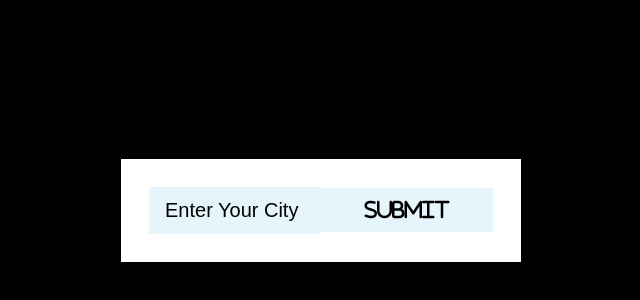
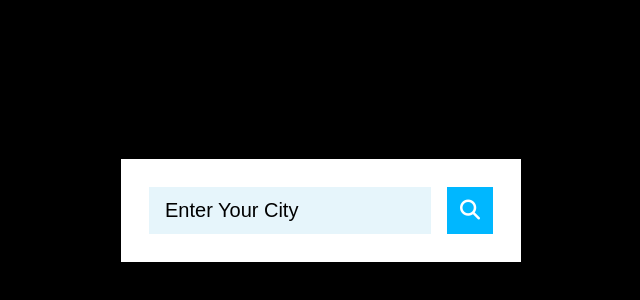
Before and after one commit to Lavkush3844/Weather-Api, a plain HTML site: page index.html in a window 1280 px wide. Shown: the part 190-490 px from the top of the page, without its empty margins (319-959 px from the left). Drawn offline with Linux system fonts and the light colour scheme.

Commit message:
Update index.html

```diff
--- a/index.html
+++ b/index.html
@@ -12,7 +12,7 @@
     <div class="container">
         <div class="search-box">
             <input type="text" placeholder="Enter Your City" class="input-box">
-            <input type="submit" class="fa-solid fa-magnifying-glass" onclick="return getData()">
+            <button type="submit" class="fa-solid fa-magnifying-glass" onclick="return getData()">
         </div>
         <!-- location-not-found -->
         <div class="location-not-found">
```
